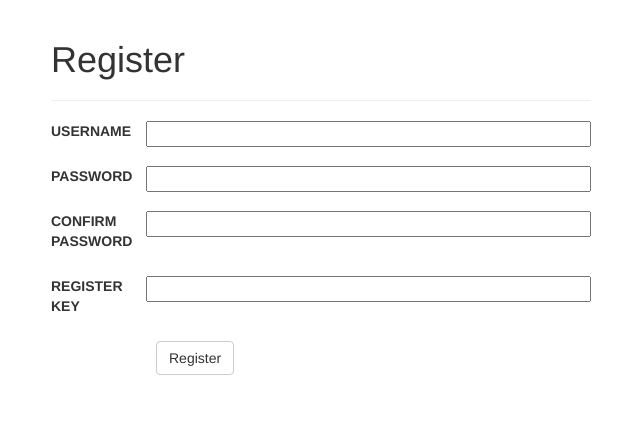
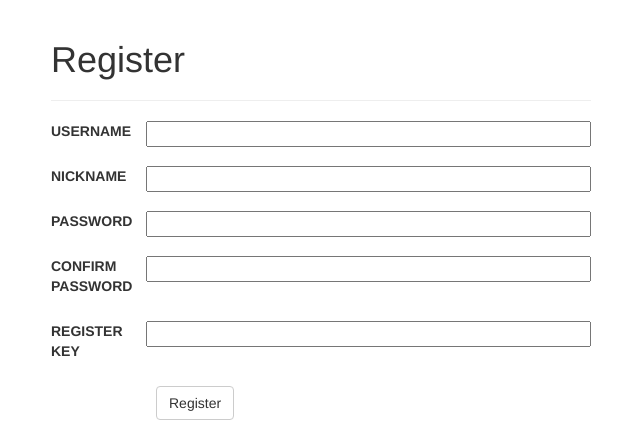
Before and after one commit to hyeonseop-lee/qual, a Flask app: page /register in a window 1280 px wide. Shown: the part 54-480 px from the top of the page, without its empty margins (319-959 px from the left). Run offline with Flask 2, Linux system fonts and the light colour scheme; some libraries are stand-ins or nearby versions.

Commit message:
Nickname field reflected on frontend

```diff
--- a/qual/forms.py
+++ b/qual/forms.py
@@ -8,6 +8,7 @@ class LoginForm(Form):
 
 class RegisterForm(Form):
     username = TextField('Username', validators=[DataRequired()])
+    nickname = TextField('Nickname', validators=[DataRequired()])
     password = PasswordField('Password', validators=[Length(min=4)])
     confirm = PasswordField('Confirm Password', validators=[
         DataRequired(),
--- a/qual/templates/register.html
+++ b/qual/templates/register.html
@@ -19,6 +19,7 @@
 		{% endif %}
 	{% endmacro %}
 	{{ error_field(form.username) }}
+	{{ error_field(form.nickname) }}
 	{{ error_field(form.password) }}
 	{{ error_field(form.confirm) }}
 	{{ error_field(form.registerkey) }}
@@ -31,6 +32,7 @@
 			</div>
 		{% endmacro %}
 		{{ render_field(form.username) }}
+		{{ render_field(form.nickname) }}
 		{{ render_field(form.password) }}
 		{{ render_field(form.confirm) }}
 		{{ render_field(form.registerkey) }}
--- a/qual/views/frontend.py
+++ b/qual/views/frontend.py
@@ -122,7 +122,7 @@ def register():
         if user:
             flash('Already existing username!', 'danger')
             return render_template('register.html', form=form, next=next)
-        user = User(form.username.data, form.password.data)
+        user = User(form.username.data, form.nickname.data, form.password.data)
         db.session.add(user)
         db.session.commit()
         login_user(user)
```
